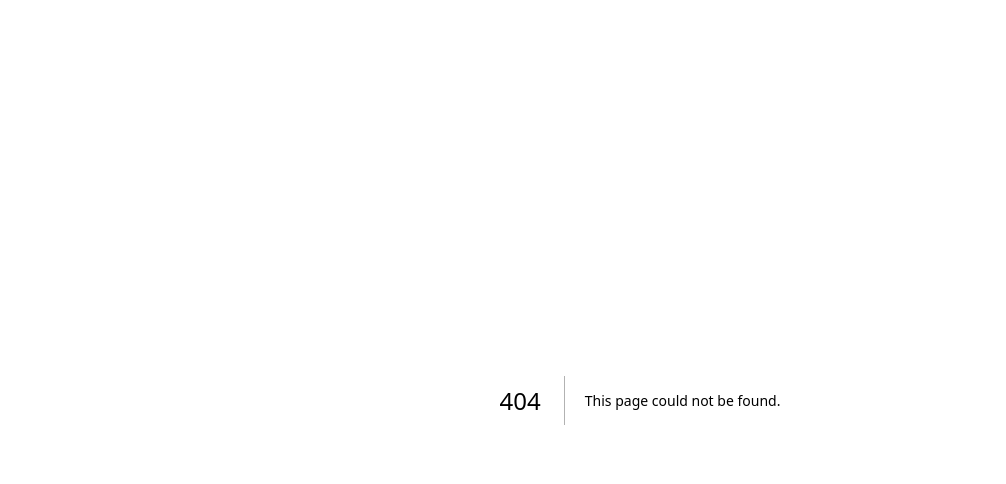
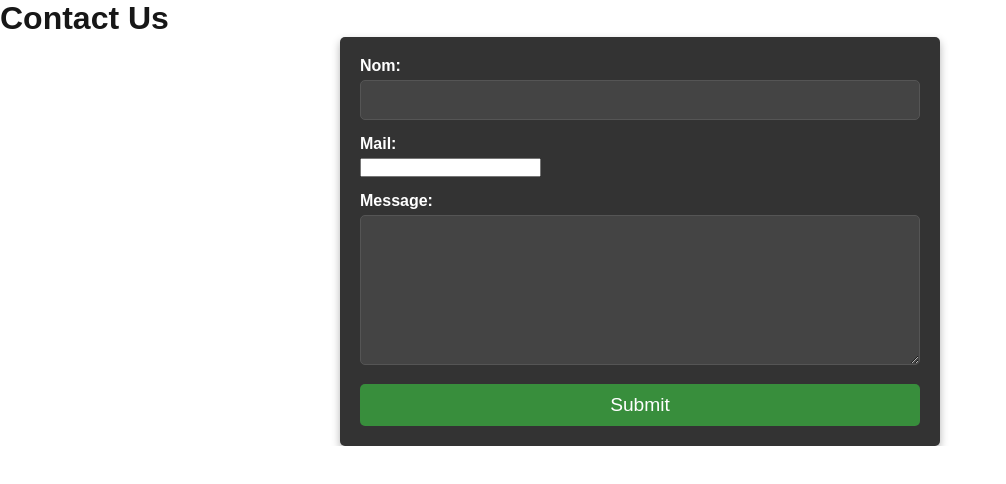
Before and after one commit to AurelienAllenic/portfolio-next, a Next.js app: page /components in a window 1280 px wide. Before the commit this address had no page. Shown: the top 484 px of the page, without its empty margins (0-1006 px from the left). Built offline with nearby package versions, Linux system fonts and the light colour scheme.

Commit message:
change to component

```diff
--- a/src/app/contact/page.tsx
+++ b/src/app/components/page.tsx
@@ -2,28 +2,34 @@
 
 import React, { useState } from 'react';
 import handleFormSubmission from '@app/actionForm';
-import "./styleCForm.scss"
+import './styleCForm.scss';
 
 const ContactPage: React.FC = () => {
   const [isSubmitted, setIsSubmitted] = useState(false);
   const [error, setError] = useState<string | null>(null);
 
+  // Handle form submission
   const handleSubmit = async (event: React.FormEvent) => {
     event.preventDefault();
 
     try {
       const formData = new FormData(event.target as HTMLFormElement);
-      await handleFormSubmission(formData); // assuming this returns a promise
+      await handleFormSubmission(formData);
       setIsSubmitted(true);
-      setError(null); // clear any previous error
-        } catch (err: unknown) {
-      if (err instanceof Error) {
-        setError(err.message || 'There was an error with your submission. Please try again.');
-      } else {
-        setError('There was an error with your submission. Please try again.');
-      }
-      setIsSubmitted(false);
+      setError(null); // Reset any previous errors
+    } catch (err) {
+      handleFormError(err);
     }
+  };
+
+  // Handle error logic
+  const handleFormError = (err: unknown) => {
+    if (err instanceof Error) {
+      setError(err.message || 'There was an error with your submission. Please try again.');
+    } else {
+      setError('There was an error with your submission. Please try again.');
+    }
+    setIsSubmitted(false);
   };
 
   return (
@@ -36,7 +42,7 @@ const ContactPage: React.FC = () => {
         </div>
         <div>
           <label htmlFor="mail">Mail:</label>
-          <input type="mail" id="mail" name="mail" required />
+          <input type="email" id="mail" name="mail" required />
         </div>
         <div>
           <label htmlFor="message">Message:</label>
@@ -45,6 +51,7 @@ const ContactPage: React.FC = () => {
         <button type="submit">Submit</button>
       </form>
 
+      {/* Conditional Rendering for Success/Error Messages */}
       {isSubmitted && <p className="success-message">Your request has been sent successfully!</p>}
       {error && <p className="error-message">{error}</p>}
     </div>
```
Also changed, not shown: src/app/components/styleCForm.scss (renamed from src/app/contact/styleCForm.scss).
